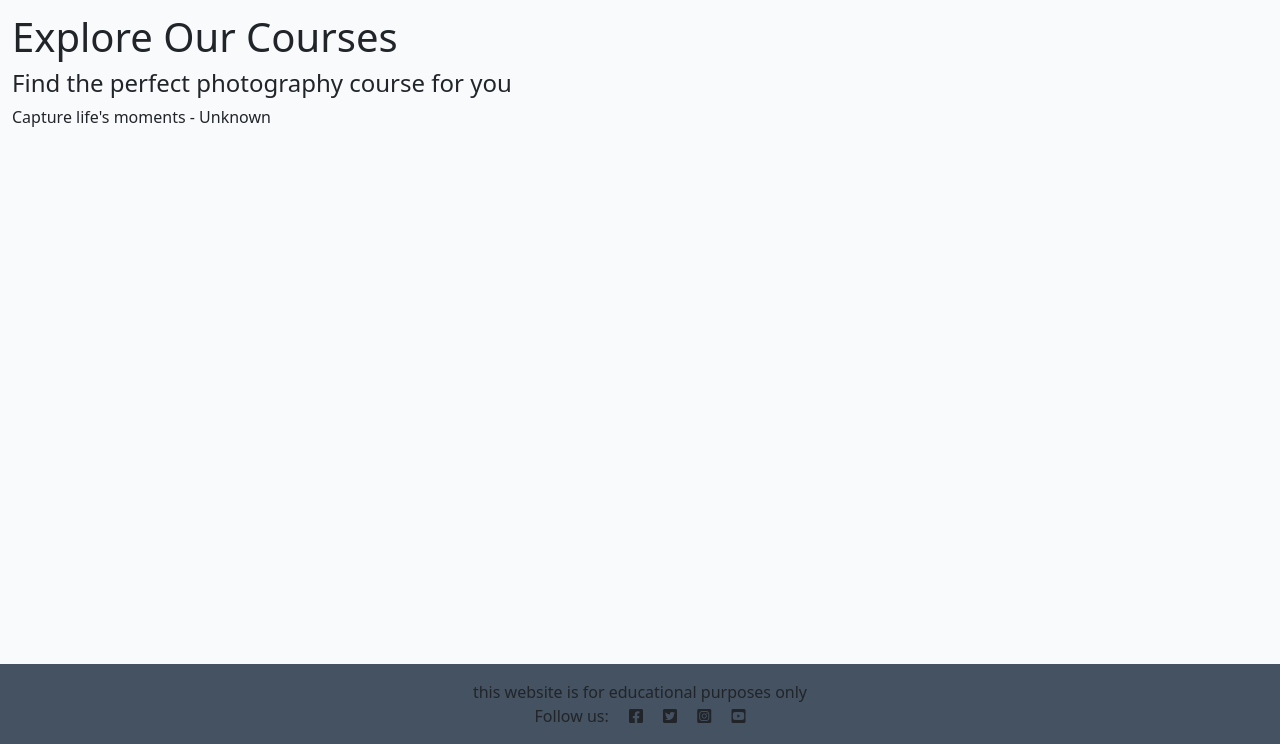
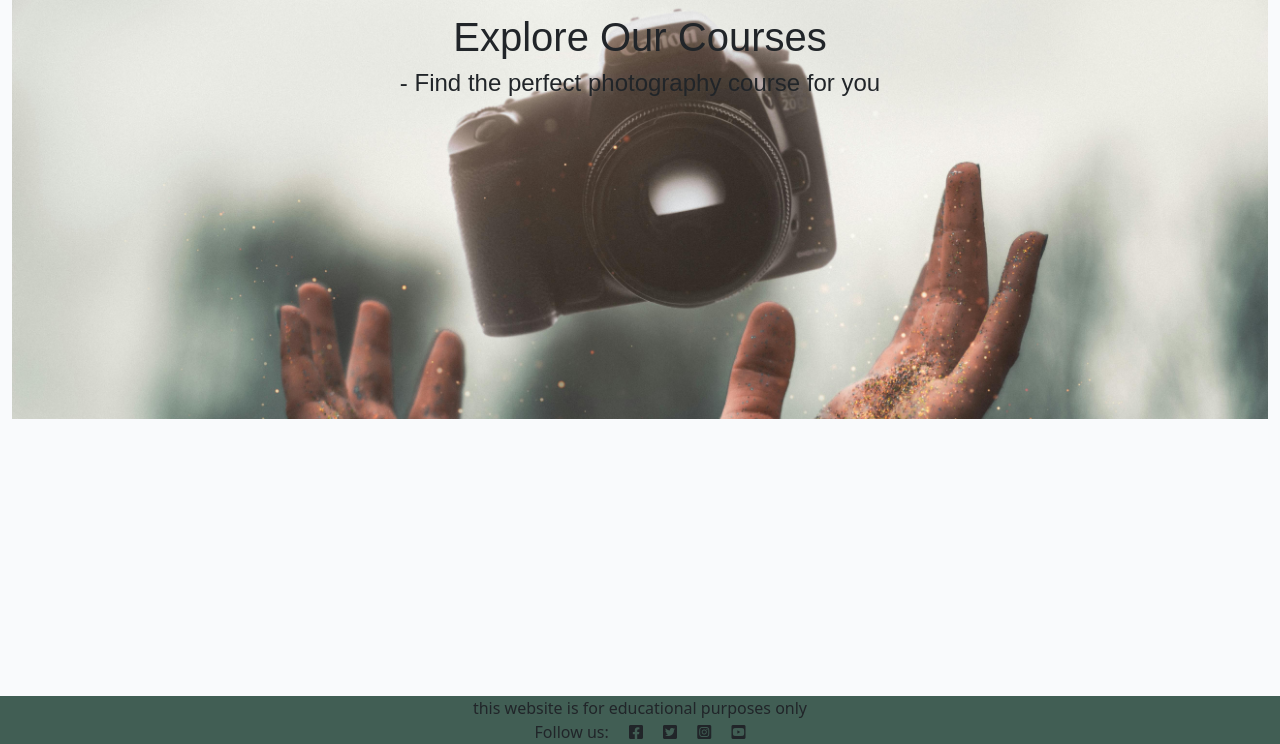
Before and after one commit to axtegenarnoldt/Photography-course, a Django app: page / in a window 1280 px wide. Shown: the part 56-800 px from the top of the page. Run offline with Django 4.2, Linux system fonts and the light colour scheme; data that the repository does not hold is empty.

Commit message:
add costum css

```diff
--- a/static/css/style.css
+++ b/static/css/style.css
@@ -6,14 +6,20 @@ body {
     font-family: Lato, sans-serif;
     font-size: 1.4rem;
     font-weight: 700;
-    color: #4A4A4F;
+    color: #000000;
 }
 
 .jumbotron {
-    background-image: url("");
+    background-image: url("../img/pexels-nickoloui-986733.png");
     background-size: cover;
     padding-top: 1%;
     padding-bottom: 25%;
+
+}
+
+.welcome-text {
+    text-align: center;
+    align-items: center;
 }
 
 .red-o {
@@ -37,12 +43,15 @@ body {
 }
 
 .card {
-    border: none;
-    background-color: transparent;
+
 }
 
 .image-container {
-    position: relative;
+    display: flex;
+    align-items: center;
+    justify-content: center;
+    text-align: center;
+
 }
 
 .image-flash {
@@ -50,7 +59,7 @@ body {
     bottom: 5%;
     min-width: 30%;
     left: -2px;
-    background-color: #188181;
+    background-color: #a4a9a9;
 }
 
 .scale {
@@ -131,7 +140,7 @@ body {
 }
 
 .link {
-    color: #23BBBB;
+    color: #9fa5a5;
     text-decoration: none;
 }
 
@@ -166,3 +175,19 @@ body {
 .approval {
     color: rgb(222, 146, 168);
 }
+
+/* Costum CSS */
+.explore {
+    text-align: center;
+    font-family: 'Oswald', sans-serif;
+    font-size: 80px;
+
+}
+
+
+/* Footer */
+footer {
+    background-color: rgb(65, 94, 84);
+    margin-top: auto;
+    width: 100%;
+}
--- a/templates/base.html
+++ b/templates/base.html
@@ -62,7 +62,7 @@
     </main>
 
     <!-- Footer -->
-    <footer class="footer mt-auto py-3 dark-bg">
+    <footer>
         <p class="m-0 text-center text-black">this website is for educational purposes only</p>
         <p class="m-0 text-center text-black">Follow us: <i class="fab fa-facebook-square ms-3"></i>
             <i class="fab fa-twitter-square ms-3"></i>
--- a/templates/index.html
+++ b/templates/index.html
@@ -9,12 +9,9 @@
 <div class="container-fluid">
     <!-- jumbotron for an introduction message -->
     <div class="jumbotron jumbotron-img">
-        <div class="welcome-text">
+        <div class="welcome-text explore">
             <h1>Explore Our Courses</h1>
-            <h4>Find the perfect photography course for you</h4>
-            <span class="quote-text">
-                Capture life's moments - Unknown
-            </span>
+            <h4>- Find the perfect photography course for you</h4>
         </div>
     </div>
 
@@ -35,12 +32,12 @@
                                 <img class="card-img-top" src="{{ course.featured_image.url }}">
                                 {% endif %}
                                 {% if course.difficulty == 0 %}
-                                <div class="image-flash image-bkgd-easy">
+                                <div class="image-flash">
                                     <p class="difficulty">Beginner</p>
                                 </div>
                                 {% elif course.difficulty == 1 %}
-                                <div class="image-flash image-bkgd-mod">
-                                    <p class="difficulty">Intermediate</p>
+                                <div class="image-flash">
+                                    <p class="difficulty">Advanced</p>
                                 </div>
                                 {% endif %}
                             </div>
```
